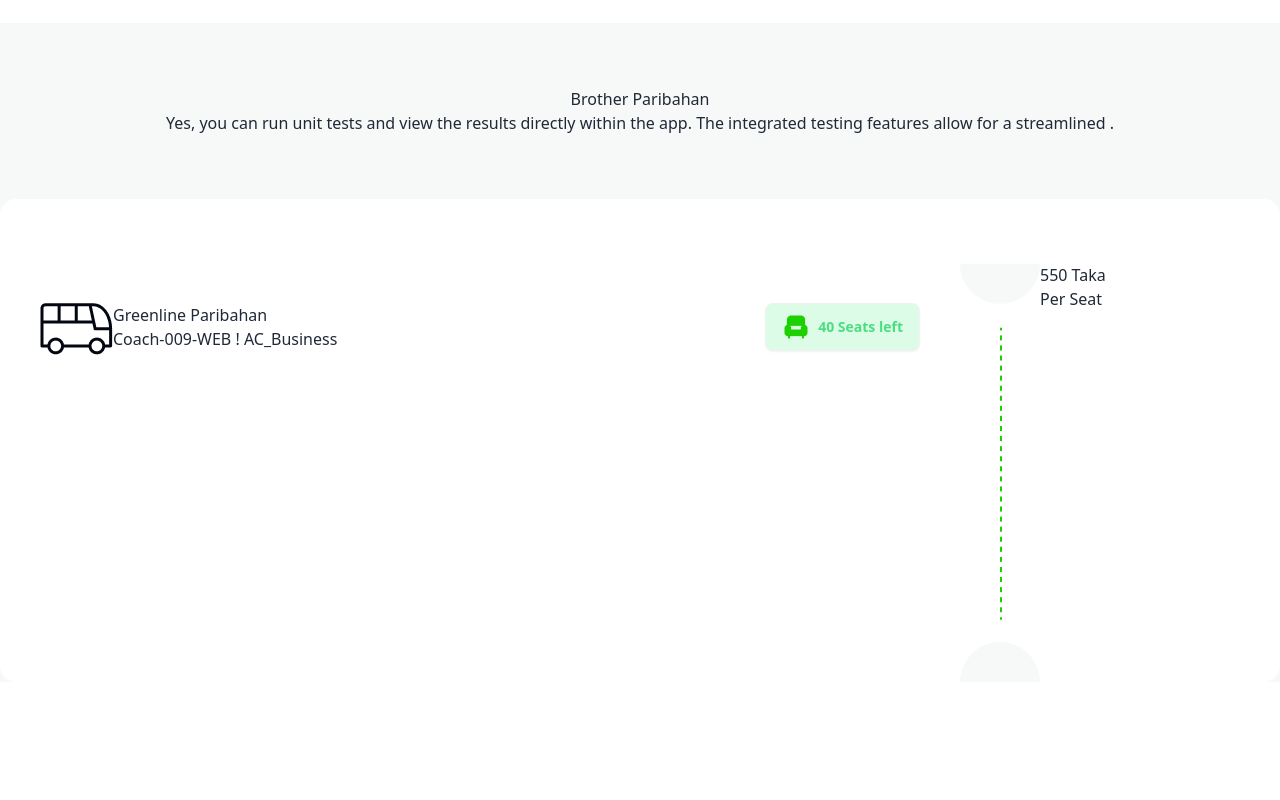
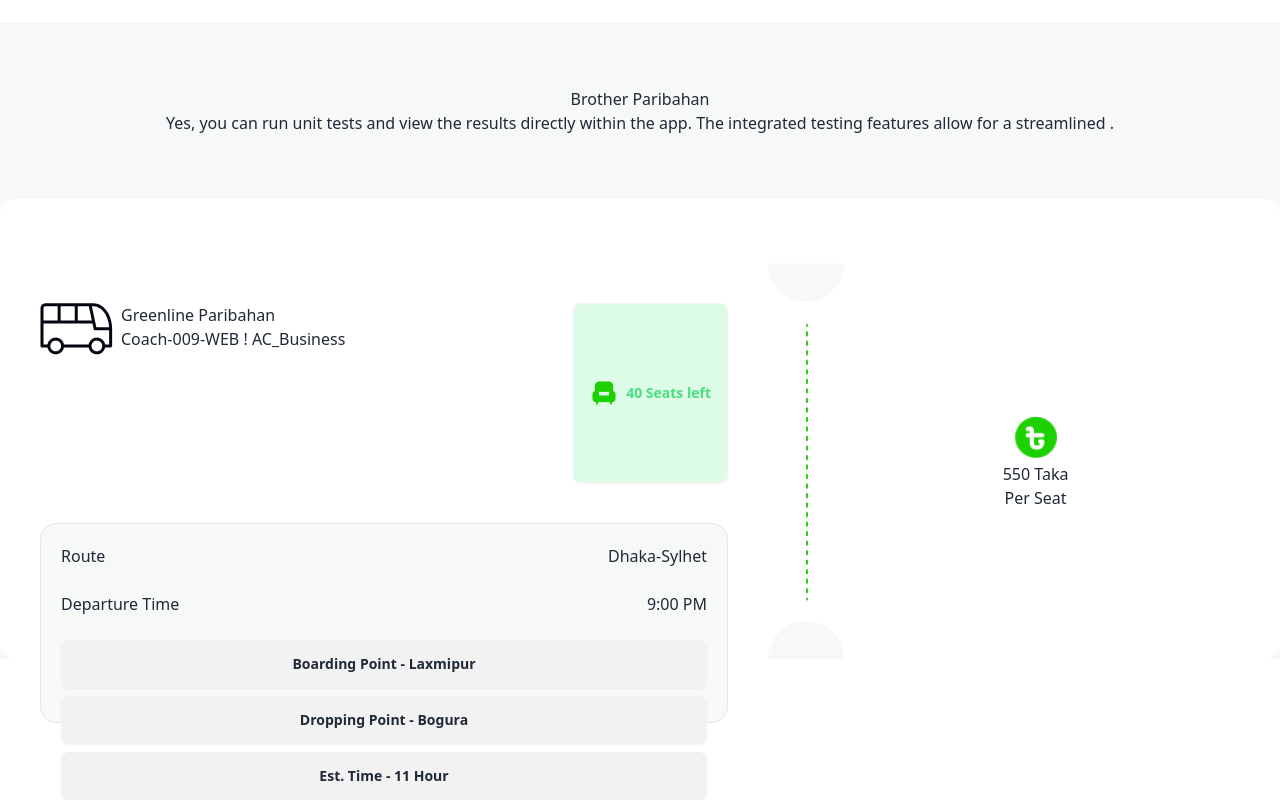
Before and after one commit to saagor16/finalb9a5, a plain HTML site: page index.html in a window 1280 px wide. Shown: the part 1349-2149 px from the top of the page. Before the commit the page ends 2031 px from the top, so only its background shows below. Drawn offline with nearby package versions, Linux system fonts and the light colour scheme.

Commit message:
first 3rd

```diff
--- a/index.html
+++ b/index.html
@@ -112,10 +112,10 @@
                         <p>Yes, you can run unit tests and view the results directly within the app. The integrated testing features allow for a streamlined .</p>
                     </div>
                     <!--Ticket-->
-                    <div class="mt-16 flex bg-white rounded-2xl pt-16">
-                        <div class="w-3/4">
-                            <div class="flex justify-between pl-10 pr-10 pt-10">
-                                <div class="flex">
+                    <div class="mt-16 flex  bg-white rounded-2xl lg:pt-16 h-[460px]">
+                        <div class="w-3/5 pl-10 pr-10 pt-4 lg:pt-10">
+                            <div class="flex justify-between">
+                                <div class="flex gap-x-2 flex-col lg:flex-row">
                                     <div>
                                         <img src="images/bus-logo.png" alt="">
                                     </div>
@@ -125,20 +125,32 @@
                                     </div>
                                 </div>
                                 <div>
-                                    <button class="btn justify-between bg-green-100">
+                                    <button class="btn justify-between bg-green-100 h-[180px]">
                                         <img src="images/seat-green-filled.png" alt="">
                                         <a class="text-green-400">40 Seats left</a>
                                     </button>
                                 </div>
                             </div>
                             <!--route-->
-                            <div>
-
+                            <div class="border rounded-2xl bg-[#F7F8F8] h-[360px] lg:h-[200px] mt-2 lg:mt-10 p-5 space-y-6 min-w-full">
+                                <div class="flex justify-between ">
+                                    <p>Route</p>
+                                    <h5>Dhaka-Sylhet</h5>
+                                </div>
+                                <div class="flex justify-between ">
+                                    <p>Departure Time</p>
+                                    <h5>9:00 PM</h5>
+                                </div>
+                                <div class="flex flex-col gap-y-2 justify-between">
+                                    <button class="btn">Boarding Point - Laxmipur</button>
+                                    <button class="btn">Dropping Point - Bogura</button>
+                                    <button class="btn">Est. Time - 11 Hour</button>
+                                </div>
                             </div>
                         </div>
                         <img src="images/info-devider.png" alt="">
-                        <div>
-                            <img src="" alt="">
+                        <div class="w-[30%] flex  flex-col justify-center items-center text-center ">
+                            <img class="w-[50px] h-[50px]" src="images/fare.png" alt="">
                             <h2>550 Taka</h2>
                             <p> Per Seat</p>
                         </div>
```
